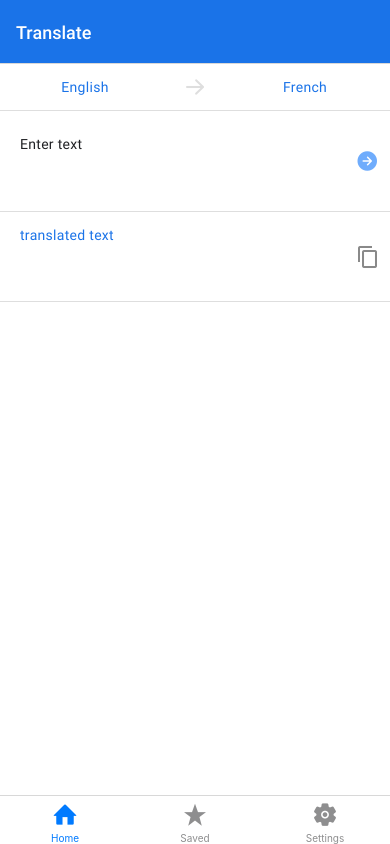
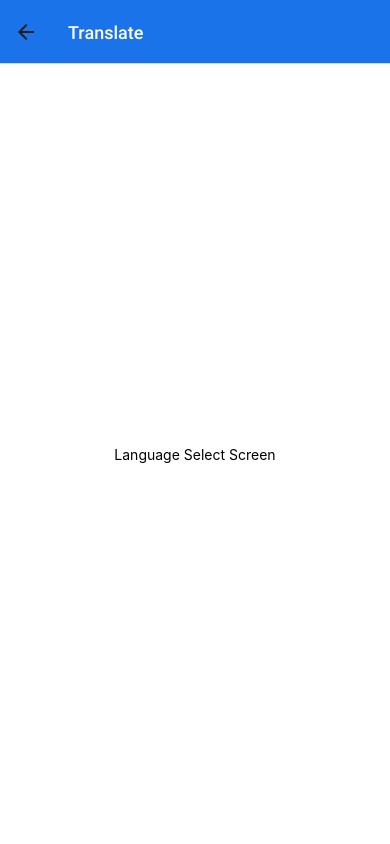
Before and after one commit to Yassin-Zaher/Translator-react-native, a React Native app: screen /LanguageSelect in a window 390 px wide. Built offline with nearby package versions, Linux system fonts and the light colour scheme.

Commit message:
refactore v1.0

```diff
--- a/App.js
+++ b/App.js
@@ -11,6 +11,7 @@ import * as SplashScreen from "expo-splash-screen";
 import * as Font from "expo-font";
 import { useCallback, useEffect, useState } from "react";
 import colors from "./utils/colors";
+import LanguageSelectScreen from "./screens/LanguageSelectScreen";
 
 SplashScreen.preventAutoHideAsync();
 
@@ -104,11 +105,25 @@ export default function App() {
             headerStyle: { backgroundColor: colors.priamry },
           }}
         >
-          <Stack.Screen
-            name="Home Screen"
-            component={ButtomTabNavigator}
-            options={{ headerTitle: "Translate" }}
-          />
+          <Stack.Group>
+            <Stack.Screen
+              name="Home Screen"
+              component={ButtomTabNavigator}
+              options={{ headerTitle: "Translate" }}
+            />
+          </Stack.Group>
+
+          <Stack.Group
+            screenOptions={{
+              presentation: "modal",
+            }}
+          >
+            <Stack.Screen
+              name="LanguageSelect"
+              component={LanguageSelectScreen}
+              options={{ headerTitle: "Translate" }}
+            />
+          </Stack.Group>
         </Stack.Navigator>
       </View>
     </NavigationContainer>
--- a/package.json
+++ b/package.json
@@ -11,7 +11,6 @@
   "dependencies": {
     "@expo/vector-icons": "^13.0.0",
     "@react-navigation/bottom-tabs": "^6.5.4",
-    "@react-navigation/native": "^6.1.3",
     "@react-navigation/native-stack": "^6.9.9",
     "expo": "~47.0.12",
     "expo-font": "~11.0.1",
--- a/screens/HomeScreen.js
+++ b/screens/HomeScreen.js
@@ -20,7 +20,7 @@ export default function HomeScreen(props) {
       <View style={styles.languageContainer}>
         <TouchableOpacity
           style={styles.languageOption}
-          onPress={() => console.log("pressed")}
+          onPress={() => props.navigation.navigate("LanguageSelect")}
         >
           <Text style={styles.languageOptionText}>English</Text>
         </TouchableOpacity>
@@ -29,7 +29,7 @@ export default function HomeScreen(props) {
         </View>
         <TouchableOpacity
           style={styles.languageOption}
-          onPress={() => console.log("pressed")}
+          onPress={() => props.navigation.navigate("LanguageSelect")}
         >
           <Text style={styles.languageOptionText}>French</Text>
         </TouchableOpacity>
@@ -54,11 +54,7 @@ export default function HomeScreen(props) {
       </View>
 
       <View style={styles.translatedTextContainer}>
-        <TextInput
-          multiline
-          placeholder="translated text"
-          style={styles.translatedText}
-        />
+        <TextInput style={styles.translatedText} />
 
         <TouchableOpacity
           disabled={resultText === ""}
@@ -73,6 +69,8 @@ export default function HomeScreen(props) {
           />
         </TouchableOpacity>
       </View>
+
+      <View style={styles.historyContainer}></View>
     </View>
   );
 }
@@ -138,4 +136,9 @@ const styles = StyleSheet.create({
     flex: 1,
     marginHorizontal: 20,
   },
+  historyContainer: {
+    backgroundColor: colors.greyBackground,
+    flex: 1,
+    padding: 10,
+  },
 });
--- /dev/null
+++ b/screens/LanguageSelectScreen.js
@@ -0,0 +1,19 @@
+import { StatusBar } from "expo-status-bar";
+import { StyleSheet, Text, View } from "react-native";
+export default function LanguageSelectScreen() {
+  return (
+    <View style={styles.container}>
+      <Text>Language Select Screen</Text>
+      <StatusBar style="auto" />
+    </View>
+  );
+}
+
+const styles = StyleSheet.create({
+  container: {
+    flex: 1,
+    backgroundColor: "#fff",
+    alignItems: "center",
+    justifyContent: "center",
+  },
+});
--- a/utils/colors.js
+++ b/utils/colors.js
@@ -4,4 +4,5 @@ export default {
   lightGrey: "#dedede",
   textColor: "#202124",
   textColorDisabled: "#898989",
+  greyBackground: "#f2f2f7",
 };
```
